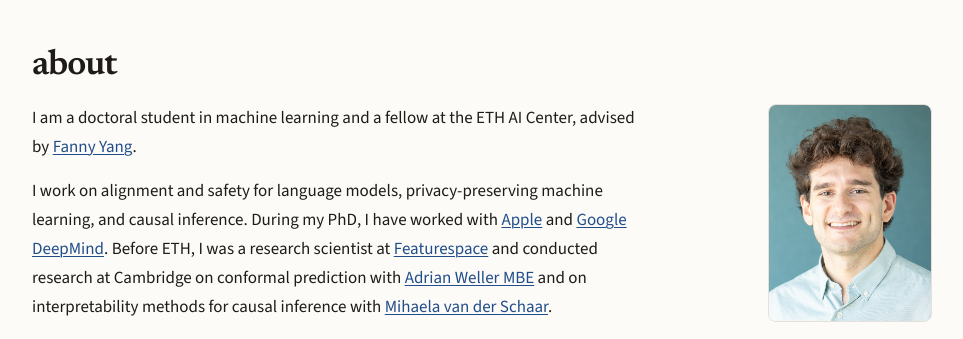
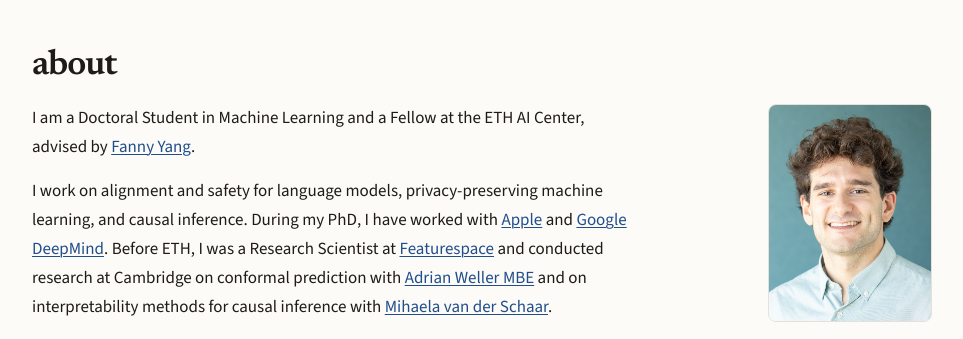
Before and after one commit to jaabmar/jaabmar.github.io, a Jekyll site: the page built from index.html, in a window 1280 px wide. Shown: the part 184-523 px from the top of the page, without its empty margins (158-1121 px from the left). Built offline with Jekyll 4.4.1, drawn with Linux system fonts in a browser that asks for light colours.

Commit message:
Capitalize about section roles

```diff
--- a/index.html
+++ b/index.html
@@ -23,7 +23,7 @@ image: /artifacts/portrait.jpeg
       <div class="about-grid">
         <div>
           <p>
-            I am a doctoral student in machine learning and a fellow at the ETH AI Center, advised by
+            I am a Doctoral Student in Machine Learning and a Fellow at the ETH AI Center, advised by
             <a href="https://sml.inf.ethz.ch/group/fannyy/" target="_blank" rel="noreferrer">Fanny Yang</a>.
           </p>
           <p>
@@ -31,7 +31,7 @@ image: /artifacts/portrait.jpeg
             and causal inference. During my PhD, I have worked with
             <a href="https://www.apple.com/" target="_blank" rel="noreferrer">Apple</a> and
             <a href="https://deepmind.google/" target="_blank" rel="noreferrer">Google DeepMind</a>.
-            Before ETH, I was a research scientist at
+            Before ETH, I was a Research Scientist at
             <a href="https://www.featurespace.com/" target="_blank" rel="noreferrer">Featurespace</a> and conducted research at Cambridge
             on conformal prediction with
             <a href="https://www.ai.cam.ac.uk/people/adrian-weller/" target="_blank" rel="noreferrer">Adrian Weller MBE</a>
```
